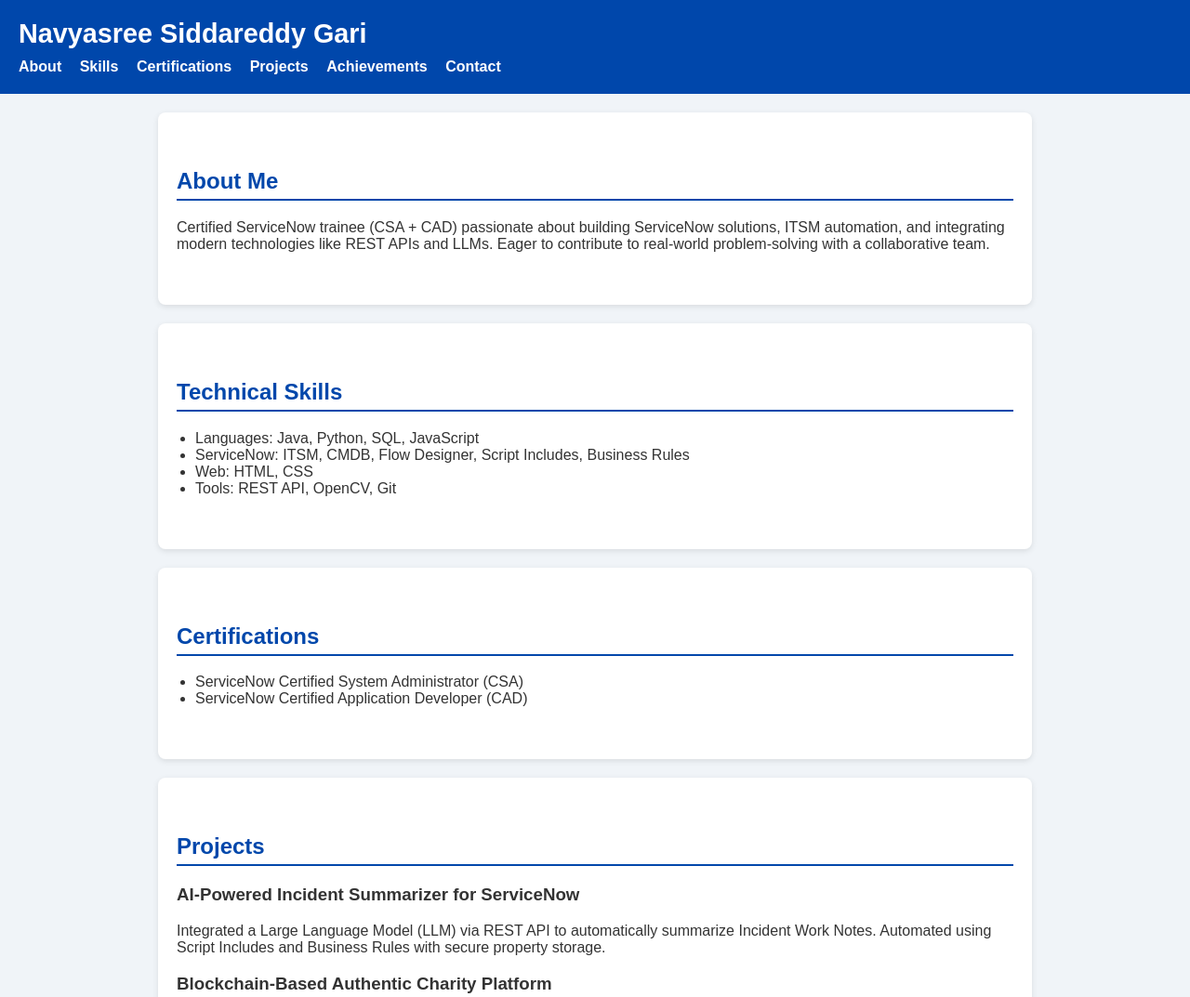
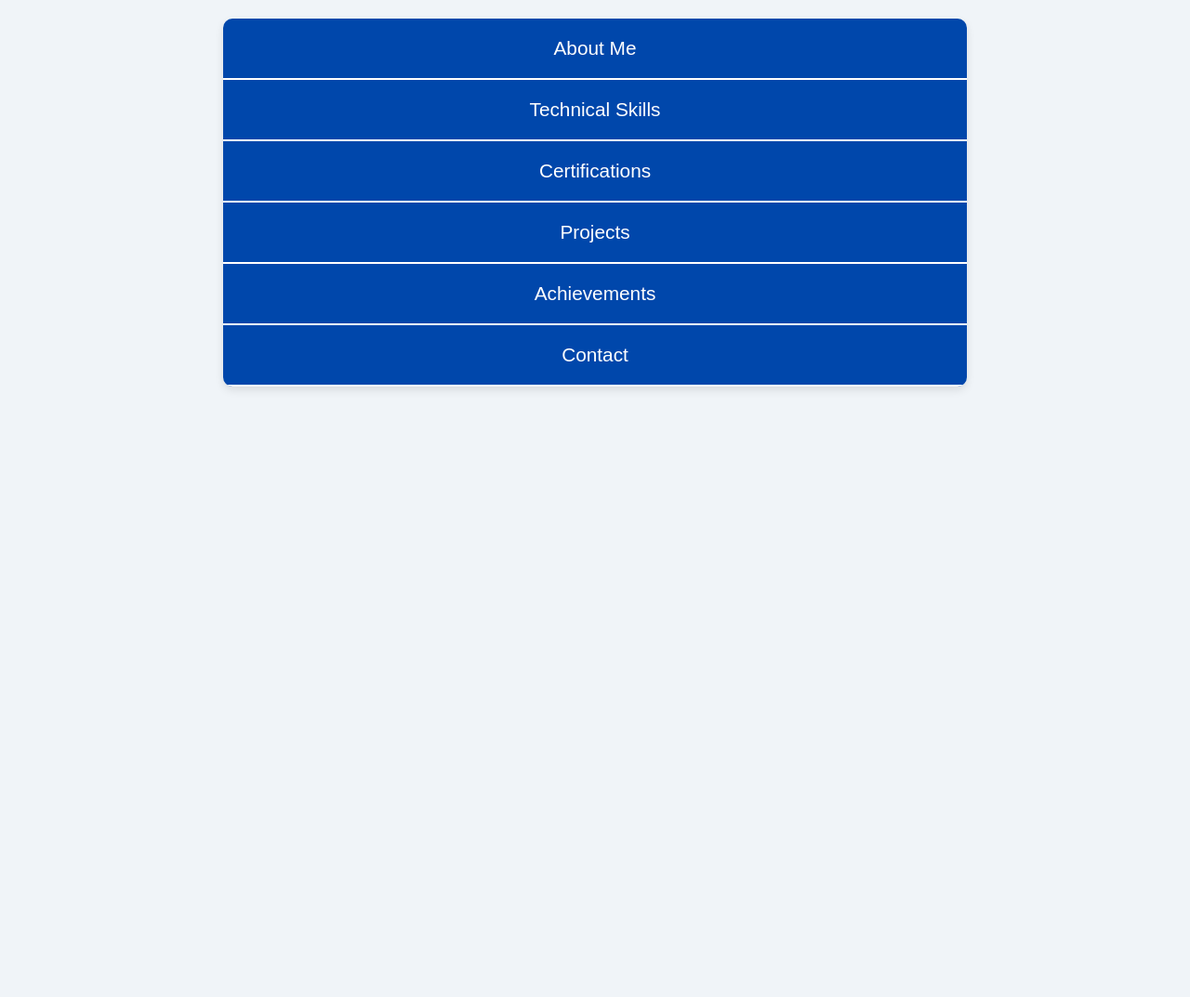
Before and after one commit to SiddareddygariNavyasree/Portfolio, a plain HTML site: page index.html in a window 1280 px wide. Shown: the top 1073 px of the page at 93% size. After the commit the page ends 800 px from the top, so only its background shows below. Drawn offline with Linux system fonts and the light colour scheme.

Commit message:
index.html

```diff
--- a/index.html
+++ b/index.html
@@ -3,153 +3,109 @@
 <head>
   <meta charset="UTF-8" />
   <meta name="viewport" content="width=device-width, initial-scale=1.0" />
-  <title>Navyasree Siddareddy Gari – Portfolio</title>
+  <title>Navyasree Siddareddy Gari – Interactive Portfolio</title>
   <style>
     body {
+      font-family: Arial, sans-serif;
       margin: 0;
-      font-family: Arial, sans-serif;
-      scroll-behavior: smooth;
       background-color: #f0f4f8;
       color: #333;
     }
-    header {
+    .accordion {
+      max-width: 800px;
+      margin: 20px auto;
+      border-radius: 10px;
+      overflow: hidden;
+      box-shadow: 0 4px 10px rgba(0,0,0,0.1);
+    }
+    .accordion-section {
       background-color: #0047ab;
       color: #fff;
       padding: 20px;
-      position: sticky;
-      top: 0;
-      z-index: 100;
+      cursor: pointer;
+      text-align: center;
+      font-size: 1.3rem;
+      border-bottom: 2px solid #fff;
+      transition: background-color 0.3s;
     }
-    header h1 {
-      margin: 0;
-      font-size: 1.8rem;
+    .accordion-section:hover {
+      background-color: #00347a;
     }
-    nav {
-      margin-top: 10px;
+    .accordion-content {
+      display: none;
+      padding: 20px;
+      background-color: #fff;
+      color: #333;
+      border-bottom: 1px solid #ccc;
+      animation: fadein 0.5s;
     }
-    nav a {
-      color: #fff;
-      text-decoration: none;
-      margin-right: 15px;
-      font-weight: bold;
+    @keyframes fadein {
+      from { opacity: 0; }
+      to { opacity: 1; }
     }
-    nav a:hover {
-      text-decoration: underline;
-    }
-    section {
-      padding: 40px 20px;
-      max-width: 900px;
-      margin: auto;
-      background-color: #fff;
-      margin-top: 20px;
-      border-radius: 8px;
-      box-shadow: 0 2px 6px rgba(0,0,0,0.1);
-    }
-    h2 {
+    a {
       color: #0047ab;
-      border-bottom: 2px solid #0047ab;
-      padding-bottom: 5px;
-    }
-    ul {
-      padding-left: 20px;
-    }
-    a.button {
-      display: inline-block;
-      padding: 10px 20px;
-      background-color: #0047ab;
-      color: #fff;
-      text-decoration: none;
-      border-radius: 4px;
-      margin-top: 10px;
-    }
-    a.button:hover {
-      background-color: #00337a;
-    }
-    footer {
-      text-align: center;
-      padding: 20px;
-      background-color: #0047ab;
-      color: #fff;
-      margin-top: 40px;
     }
   </style>
 </head>
 <body>
-  <header>
-    <h1>Navyasree Siddareddy Gari</h1>
-    <nav>
-      <a href="#about">About</a>
-      <a href="#skills">Skills</a>
-      <a href="#certifications">Certifications</a>
-      <a href="#projects">Projects</a>
-      <a href="#achievements">Achievements</a>
-      <a href="#contact">Contact</a>
-    </nav>
-  </header>
+  <div class="accordion">
+    <div class="accordion-section">About Me</div>
+    <div class="accordion-content">
+      <p>Certified ServiceNow professional with CSA and CAD certifications. Passionate about building intelligent ITSM solutions with automation, REST APIs, and modern AI integration.</p>
+    </div>
 
-  <section id="about">
-    <h2>About Me</h2>
-    <p>Certified ServiceNow trainee (CSA + CAD) passionate about building ServiceNow solutions, ITSM automation, and integrating modern technologies like REST APIs and LLMs. Eager to contribute to real-world problem-solving with a collaborative team.</p>
-  </section>
-
-  <section id="skills">
-    <h2>Technical Skills</h2>
+    <div class="accordion-section">Technical Skills</div>
+    <div class="accordion-content">
       <ul>
         <li>Languages: Java, Python, SQL, JavaScript</li>
         <li>ServiceNow: ITSM, CMDB, Flow Designer, Script Includes, Business Rules</li>
-      <li>Web: HTML, CSS</li>
-      <li>Tools: REST API, OpenCV, Git</li>
+        <li>Web Technologies: HTML, CSS</li>
+        <li>Tools: REST API, Postman, OpenCV, Git</li>
       </ul>
-  </section>
+    </div>
 
-  <section id="certifications">
-    <h2>Certifications</h2>
+    <div class="accordion-section">Certifications</div>
+    <div class="accordion-content">
       <ul>
         <li>ServiceNow Certified System Administrator (CSA)</li>
         <li>ServiceNow Certified Application Developer (CAD)</li>
       </ul>
-  </section>
+    </div>
 
-  <section id="projects">
-    <h2>Projects</h2>
+    <div class="accordion-section">Projects</div>
+    <div class="accordion-content">
       <h3>AI-Powered Incident Summarizer for ServiceNow</h3>
-    <p>Integrated a Large Language Model (LLM) via REST API to automatically summarize Incident Work Notes. Automated using Script Includes and Business Rules with secure property storage.</p>
+      <p>Developed an intelligent integration to summarize Incident Work Notes using LLM via REST API, enhancing agent productivity with automated Script Includes and Business Rules.</p>
+      <h3>Blockchain-Based Authentic Charity Platform</h3>
+      <p>Engineered a Python system using SHA-256 for secure, tamper-evident donation records to promote transparency and trust.</p>
+      <h3>Virtual Mouse Using Hand Gestures</h3>
+      <p>Created an interactive virtual mouse using Python and OpenCV to translate real-time hand gestures into mouse actions like click, drag, and scroll.</p>
+    </div>
 
-    <h3>Blockchain-Based Authentic Charity Platform</h3>
-    <p>Developed a Python-based secure donation system using SHA-256 hashing to ensure tamper-evident, transparent donation records with auditable logs.</p>
-
-    <h3>Virtual Mouse Using Hand Gestures</h3>
-    <p>Built a gesture-controlled mouse system using Python and OpenCV for real-time hand tracking and interpretation of finger gestures for mouse actions.</p>
-  </section>
-
-  <section id="achievements">
-    <h2>Achievements</h2>
+    <div class="accordion-section">Achievements</div>
+    <div class="accordion-content">
       <ul>
         <li>2nd Prize – Essay Writing (Republic Day 2024)</li>
         <li>1st Prize – Storytelling Competition (English Club)</li>
       </ul>
-  </section>
+    </div>
 
-  <section id="contact">
-    <h2>Contact</h2>
+    <div class="accordion-section">Contact</div>
+    <div class="accordion-content">
       <p>📍 Anantapur, Andhra Pradesh</p>
       <p>📞 +91 8978419177</p>
       <p>✉️ <a href="mailto:navyasreesiddareddygari@gmail.com">navyasreesiddareddygari@gmail.com</a></p>
       <p>🔗 <a href="https://www.linkedin.com/in/navyasree-s-92a576258" target="_blank">LinkedIn Profile</a></p>
-  </section>
-
-  <footer>
-    &copy; 2024 Navyasree Siddareddy Gari | All rights reserved
-  </footer>
+    </div>
+  </div>
 
   <script>
-    // Optional: Smooth scroll polyfill for older browsers
-    document.querySelectorAll('a[href^=\"#\"]').forEach(anchor => {
-      anchor.addEventListener('click', function(e) {
-        e.preventDefault();
-        document.querySelector(this.getAttribute('href')).scrollIntoView({
-          behavior: 'smooth'
-        });
+    const sections = document.querySelectorAll('.accordion-section');
+    sections.forEach((section, idx) => {
+      section.addEventListener('click', () => {
+        const content = section.nextElementSibling;
+        content.style.display = content.style.display === 'block' ? 'none' : 'block';
       });
     });
   </script>
```
Lines whose indentation alone changed are shown as unchanged.
